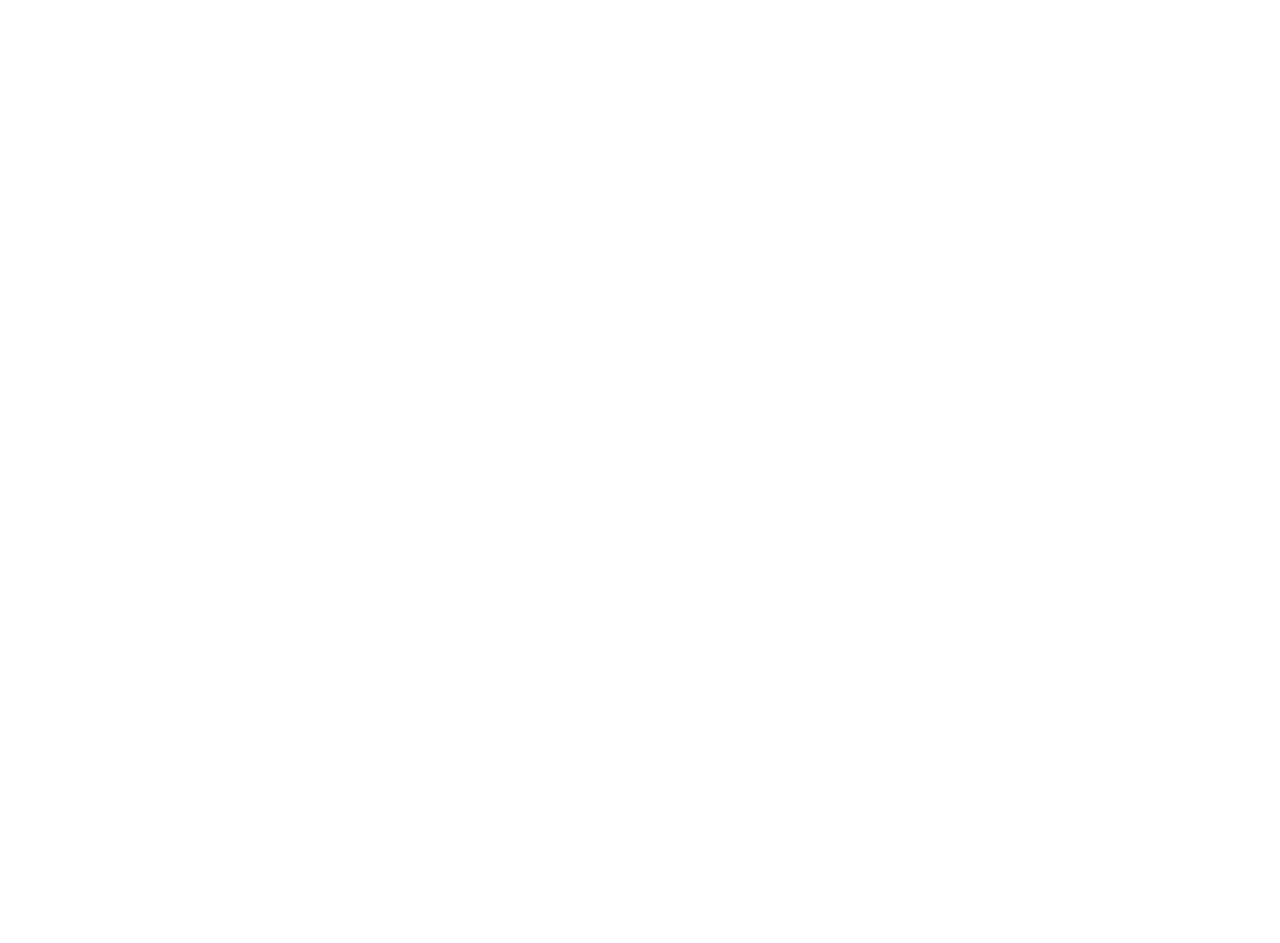
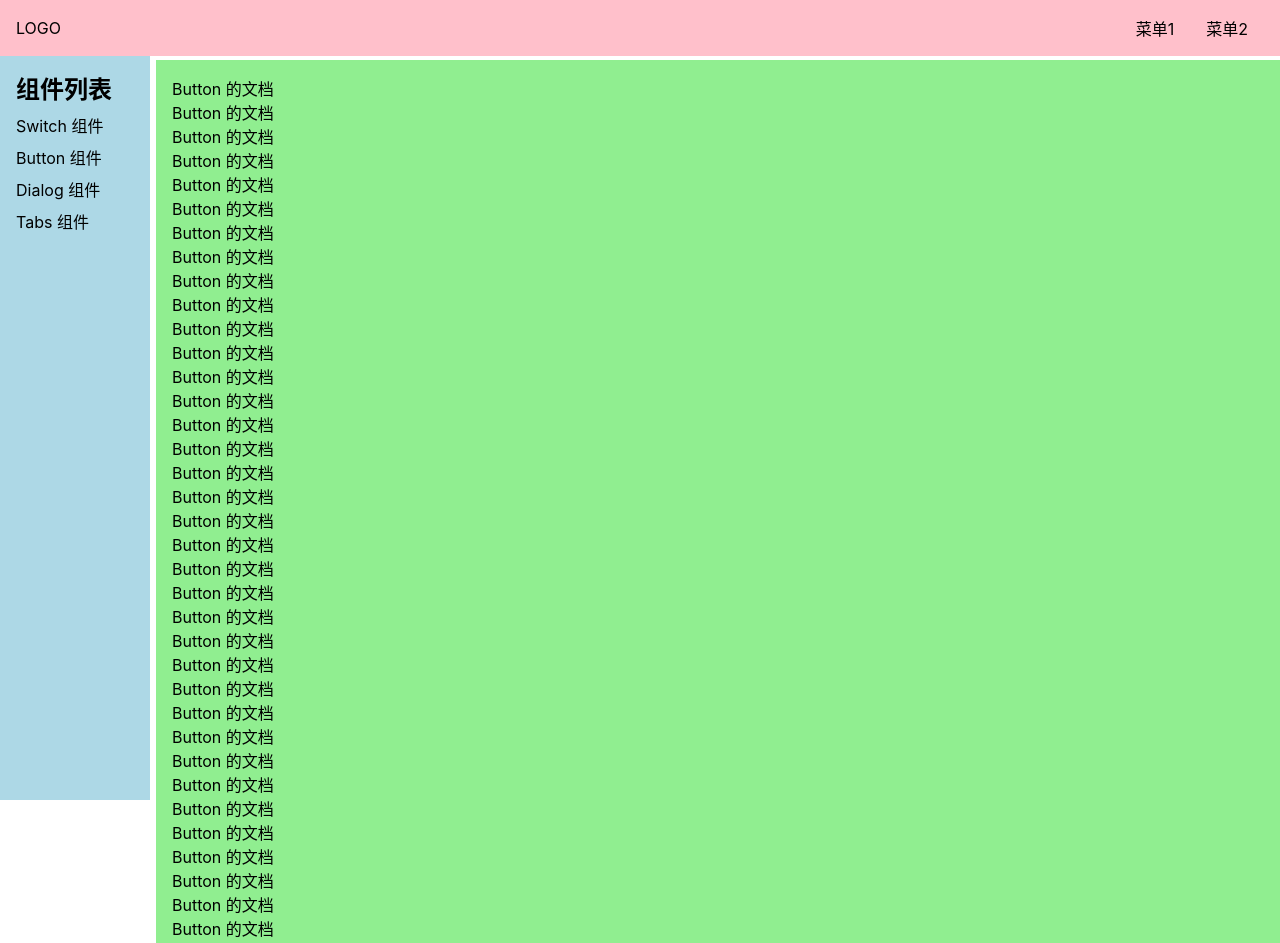
Before and after one commit to wonggamto/ui-library, a Vue app: page /#/Doc/button in a window 1280 px wide. Before the commit this address had no page. Shown: the top 943 px of the page. Before the commit the page ends 800 px from the top, so only its background shows below. Built offline with nearby package versions, Linux system fonts and the light colour scheme.

Commit message:
基本完成官网框架

```diff
--- /dev/null
+++ b/src/components/ButtonDemo.vue
@@ -0,0 +1,114 @@
+<template>
+    <div>
+      <p>Button 的文档</p>
+      <p>Button 的文档</p>
+      <p>Button 的文档</p>
+      <p>Button 的文档</p>
+      <p>Button 的文档</p>
+      <p>Button 的文档</p>
+      <p>Button 的文档</p>
+      <p>Button 的文档</p>
+      <p>Button 的文档</p>
+      <p>Button 的文档</p>
+      <p>Button 的文档</p>
+      <p>Button 的文档</p>
+      <p>Button 的文档</p>
+      <p>Button 的文档</p>
+      <p>Button 的文档</p>
+      <p>Button 的文档</p>
+      <p>Button 的文档</p>
+      <p>Button 的文档</p>
+      <p>Button 的文档</p>
+      <p>Button 的文档</p>
+      <p>Button 的文档</p>
+      <p>Button 的文档</p>
+      <p>Button 的文档</p>
+      <p>Button 的文档</p>
+      <p>Button 的文档</p>
+      <p>Button 的文档</p>
+      <p>Button 的文档</p>
+      <p>Button 的文档</p>
+      <p>Button 的文档</p>
+      <p>Button 的文档</p>
+      <p>Button 的文档</p>
+      <p>Button 的文档</p>
+      <p>Button 的文档</p>
+      <p>Button 的文档</p>
+      <p>Button 的文档</p>
+      <p>Button 的文档</p>
+      <p>Button 的文档</p>
+      <p>Button 的文档</p>
+      <p>Button 的文档</p>
+      <p>Button 的文档</p>
+      <p>Button 的文档</p>
+      <p>Button 的文档</p>
+      <p>Button 的文档</p>
+      <p>Button 的文档</p>
+      <p>Button 的文档</p>
+      <p>Button 的文档</p>
+      <p>Button 的文档</p>
+      <p>Button 的文档</p>
+      <p>Button 的文档</p>
+      <p>Button 的文档</p>
+      <p>Button 的文档</p>
+      <p>Button 的文档</p>
+      <p>Button 的文档</p>
+      <p>Button 的文档</p>
+      <p>Button 的文档</p>
+      <p>Button 的文档</p>
+      <p>Button 的文档</p>
+      <p>Button 的文档</p>
+      <p>Button 的文档</p>
+      <p>Button 的文档</p>
+      <p>Button 的文档</p>
+      <p>Button 的文档</p>
+      <p>Button 的文档</p>
+      <p>Button 的文档</p>
+      <p>Button 的文档</p>
+      <p>Button 的文档</p>
+      <p>Button 的文档</p>
+      <p>Button 的文档</p>
+      <p>Button 的文档</p>
+      <p>Button 的文档</p>
+      <p>Button 的文档</p>
+      <p>Button 的文档</p>
+      <p>Button 的文档</p>
+      <p>Button 的文档</p>
+      <p>Button 的文档</p>
+      <p>Button 的文档</p>
+      <p>Button 的文档</p>
+      <p>Button 的文档</p>
+      <p>Button 的文档</p>
+      <p>Button 的文档</p>
+      <p>Button 的文档</p>
+      <p>Button 的文档</p>
+      <p>Button 的文档</p>
+      <p>Button 的文档</p>
+      <p>Button 的文档</p>
+      <p>Button 的文档</p>
+      <p>Button 的文档</p>
+      <p>Button 的文档</p>
+      <p>Button 的文档</p>
+      <p>Button 的文档</p>
+      <p>Button 的文档</p>
+      <p>Button 的文档</p>
+      <p>Button 的文档</p>
+      <p>Button 的文档</p>
+      <p>Button 的文档</p>
+      <p>Button 的文档</p>
+      <p>Button 的文档</p>
+      <p>Button 的文档</p>
+      <p>Button 的文档</p>
+      <p>Button 的文档</p>
+    </div>
+</template>
+
+<script lang='ts'>
+export default {
+  name: 'ButtonDemo'
+};
+</script>
+
+<style lang='scss' scoped>
+
+</style>
--- /dev/null
+++ b/src/components/DialogDemo.vue
@@ -0,0 +1,114 @@
+<template>
+    <div>
+      <p>Dialog 的文档</p>
+      <p>Dialog 的文档</p>
+      <p>Dialog 的文档</p>
+      <p>Dialog 的文档</p>
+      <p>Dialog 的文档</p>
+      <p>Dialog 的文档</p>
+      <p>Dialog 的文档</p>
+      <p>Dialog 的文档</p>
+      <p>Dialog 的文档</p>
+      <p>Dialog 的文档</p>
+      <p>Dialog 的文档</p>
+      <p>Dialog 的文档</p>
+      <p>Dialog 的文档</p>
+      <p>Dialog 的文档</p>
+      <p>Dialog 的文档</p>
+      <p>Dialog 的文档</p>
+      <p>Dialog 的文档</p>
+      <p>Dialog 的文档</p>
+      <p>Dialog 的文档</p>
+      <p>Dialog 的文档</p>
+      <p>Dialog 的文档</p>
+      <p>Dialog 的文档</p>
+      <p>Dialog 的文档</p>
+      <p>Dialog 的文档</p>
+      <p>Dialog 的文档</p>
+      <p>Dialog 的文档</p>
+      <p>Dialog 的文档</p>
+      <p>Dialog 的文档</p>
+      <p>Dialog 的文档</p>
+      <p>Dialog 的文档</p>
+      <p>Dialog 的文档</p>
+      <p>Dialog 的文档</p>
+      <p>Dialog 的文档</p>
+      <p>Dialog 的文档</p>
+      <p>Dialog 的文档</p>
+      <p>Dialog 的文档</p>
+      <p>Dialog 的文档</p>
+      <p>Dialog 的文档</p>
+      <p>Dialog 的文档</p>
+      <p>Dialog 的文档</p>
+      <p>Dialog 的文档</p>
+      <p>Dialog 的文档</p>
+      <p>Dialog 的文档</p>
+      <p>Dialog 的文档</p>
+      <p>Dialog 的文档</p>
+      <p>Dialog 的文档</p>
+      <p>Dialog 的文档</p>
+      <p>Dialog 的文档</p>
+      <p>Dialog 的文档</p>
+      <p>Dialog 的文档</p>
+      <p>Dialog 的文档</p>
+      <p>Dialog 的文档</p>
+      <p>Dialog 的文档</p>
+      <p>Dialog 的文档</p>
+      <p>Dialog 的文档</p>
+      <p>Dialog 的文档</p>
+      <p>Dialog 的文档</p>
+      <p>Dialog 的文档</p>
+      <p>Dialog 的文档</p>
+      <p>Dialog 的文档</p>
+      <p>Dialog 的文档</p>
+      <p>Dialog 的文档</p>
+      <p>Dialog 的文档</p>
+      <p>Dialog 的文档</p>
+      <p>Dialog 的文档</p>
+      <p>Dialog 的文档</p>
+      <p>Dialog 的文档</p>
+      <p>Dialog 的文档</p>
+      <p>Dialog 的文档</p>
+      <p>Dialog 的文档</p>
+      <p>Dialog 的文档</p>
+      <p>Dialog 的文档</p>
+      <p>Dialog 的文档</p>
+      <p>Dialog 的文档</p>
+      <p>Dialog 的文档</p>
+      <p>Dialog 的文档</p>
+      <p>Dialog 的文档</p>
+      <p>Dialog 的文档</p>
+      <p>Dialog 的文档</p>
+      <p>Dialog 的文档</p>
+      <p>Dialog 的文档</p>
+      <p>Dialog 的文档</p>
+      <p>Dialog 的文档</p>
+      <p>Dialog 的文档</p>
+      <p>Dialog 的文档</p>
+      <p>Dialog 的文档</p>
+      <p>Dialog 的文档</p>
+      <p>Dialog 的文档</p>
+      <p>Dialog 的文档</p>
+      <p>Dialog 的文档</p>
+      <p>Dialog 的文档</p>
+      <p>Dialog 的文档</p>
+      <p>Dialog 的文档</p>
+      <p>Dialog 的文档</p>
+      <p>Dialog 的文档</p>
+      <p>Dialog 的文档</p>
+      <p>Dialog 的文档</p>
+      <p>Dialog 的文档</p>
+      <p>Dialog 的文档</p>
+      <p>Dialog 的文档</p>
+    </div>
+</template>
+
+<script lang='ts'>
+export default {
+  name: 'DialogDemo'
+};
+</script>
+
+<style lang='scss' scoped>
+
+</style>
--- /dev/null
+++ b/src/components/DocDemo.vue
@@ -0,0 +1,16 @@
+<template>
+    <div>
+      默认页面
+    </div>
+
+</template>
+
+<script lang='ts'>
+export default {
+  name: 'DocDemo'
+};
+</script>
+
+<style lang='scss' scoped>
+
+</style>
--- /dev/null
+++ b/src/components/TabsDemo.vue
@@ -0,0 +1,114 @@
+<template>
+    <div>
+      <p>Tabs 的文档</p>
+      <p>Tabs 的文档</p>
+      <p>Tabs 的文档</p>
+      <p>Tabs 的文档</p>
+      <p>Tabs 的文档</p>
+      <p>Tabs 的文档</p>
+      <p>Tabs 的文档</p>
+      <p>Tabs 的文档</p>
+      <p>Tabs 的文档</p>
+      <p>Tabs 的文档</p>
+      <p>Tabs 的文档</p>
+      <p>Tabs 的文档</p>
+      <p>Tabs 的文档</p>
+      <p>Tabs 的文档</p>
+      <p>Tabs 的文档</p>
+      <p>Tabs 的文档</p>
+      <p>Tabs 的文档</p>
+      <p>Tabs 的文档</p>
+      <p>Tabs 的文档</p>
+      <p>Tabs 的文档</p>
+      <p>Tabs 的文档</p>
+      <p>Tabs 的文档</p>
+      <p>Tabs 的文档</p>
+      <p>Tabs 的文档</p>
+      <p>Tabs 的文档</p>
+      <p>Tabs 的文档</p>
+      <p>Tabs 的文档</p>
+      <p>Tabs 的文档</p>
+      <p>Tabs 的文档</p>
+      <p>Tabs 的文档</p>
+      <p>Tabs 的文档</p>
+      <p>Tabs 的文档</p>
+      <p>Tabs 的文档</p>
+      <p>Tabs 的文档</p>
+      <p>Tabs 的文档</p>
+      <p>Tabs 的文档</p>
+      <p>Tabs 的文档</p>
+      <p>Tabs 的文档</p>
+      <p>Tabs 的文档</p>
+      <p>Tabs 的文档</p>
+      <p>Tabs 的文档</p>
+      <p>Tabs 的文档</p>
+      <p>Tabs 的文档</p>
+      <p>Tabs 的文档</p>
+      <p>Tabs 的文档</p>
+      <p>Tabs 的文档</p>
+      <p>Tabs 的文档</p>
+      <p>Tabs 的文档</p>
+      <p>Tabs 的文档</p>
+      <p>Tabs 的文档</p>
+      <p>Tabs 的文档</p>
+      <p>Tabs 的文档</p>
+      <p>Tabs 的文档</p>
+      <p>Tabs 的文档</p>
+      <p>Tabs 的文档</p>
+      <p>Tabs 的文档</p>
+      <p>Tabs 的文档</p>
+      <p>Tabs 的文档</p>
+      <p>Tabs 的文档</p>
+      <p>Tabs 的文档</p>
+      <p>Tabs 的文档</p>
+      <p>Tabs 的文档</p>
+      <p>Tabs 的文档</p>
+      <p>Tabs 的文档</p>
+      <p>Tabs 的文档</p>
+      <p>Tabs 的文档</p>
+      <p>Tabs 的文档</p>
+      <p>Tabs 的文档</p>
+      <p>Tabs 的文档</p>
+      <p>Tabs 的文档</p>
+      <p>Tabs 的文档</p>
+      <p>Tabs 的文档</p>
+      <p>Tabs 的文档</p>
+      <p>Tabs 的文档</p>
+      <p>Tabs 的文档</p>
+      <p>Tabs 的文档</p>
+      <p>Tabs 的文档</p>
+      <p>Tabs 的文档</p>
+      <p>Tabs 的文档</p>
+      <p>Tabs 的文档</p>
+      <p>Tabs 的文档</p>
+      <p>Tabs 的文档</p>
+      <p>Tabs 的文档</p>
+      <p>Tabs 的文档</p>
+      <p>Tabs 的文档</p>
+      <p>Tabs 的文档</p>
+      <p>Tabs 的文档</p>
+      <p>Tabs 的文档</p>
+      <p>Tabs 的文档</p>
+      <p>Tabs 的文档</p>
+      <p>Tabs 的文档</p>
+      <p>Tabs 的文档</p>
+      <p>Tabs 的文档</p>
+      <p>Tabs 的文档</p>
+      <p>Tabs 的文档</p>
+      <p>Tabs 的文档</p>
+      <p>Tabs 的文档</p>
+      <p>Tabs 的文档</p>
+      <p>Tabs 的文档</p>
+      <p>Tabs 的文档</p>
+    </div>
+</template>
+
+<script lang='ts'>
+export default {
+  name: 'TabsDemo'
+};
+</script>
+
+<style lang='scss' scoped>
+
+</style>
```
Also changed, not shown: src/router/router.ts (+16 -3 lines).
